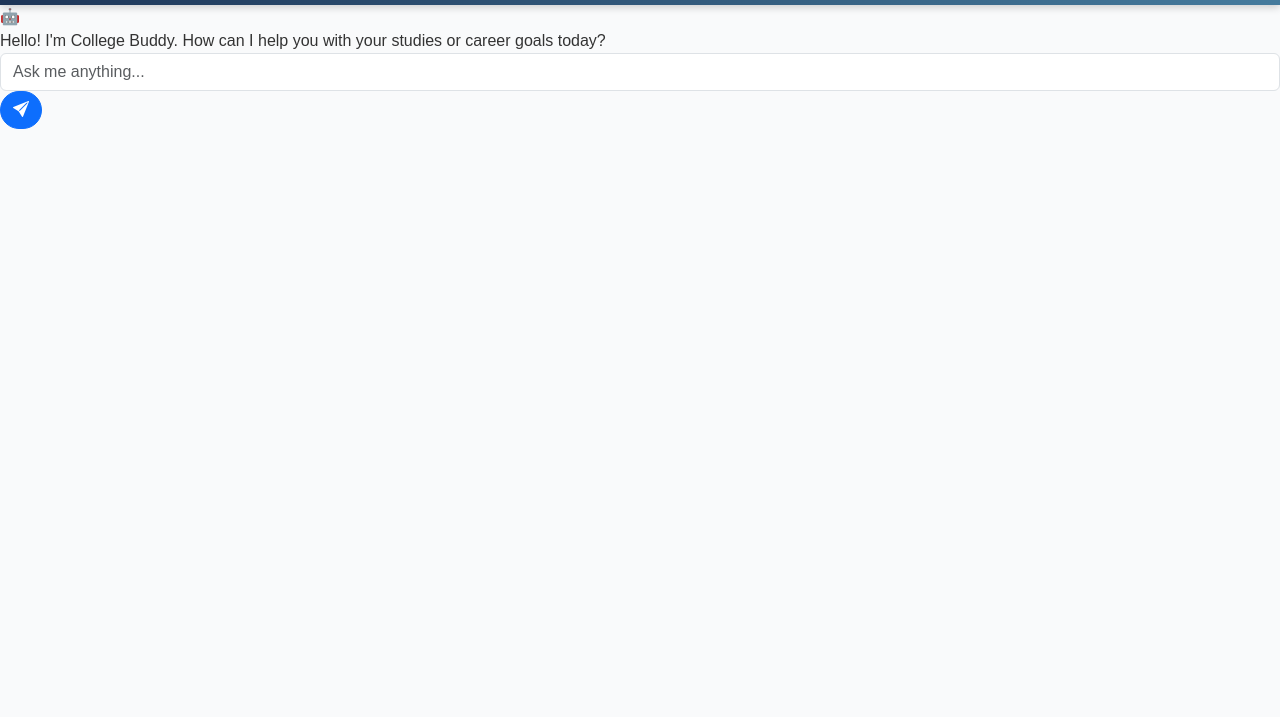
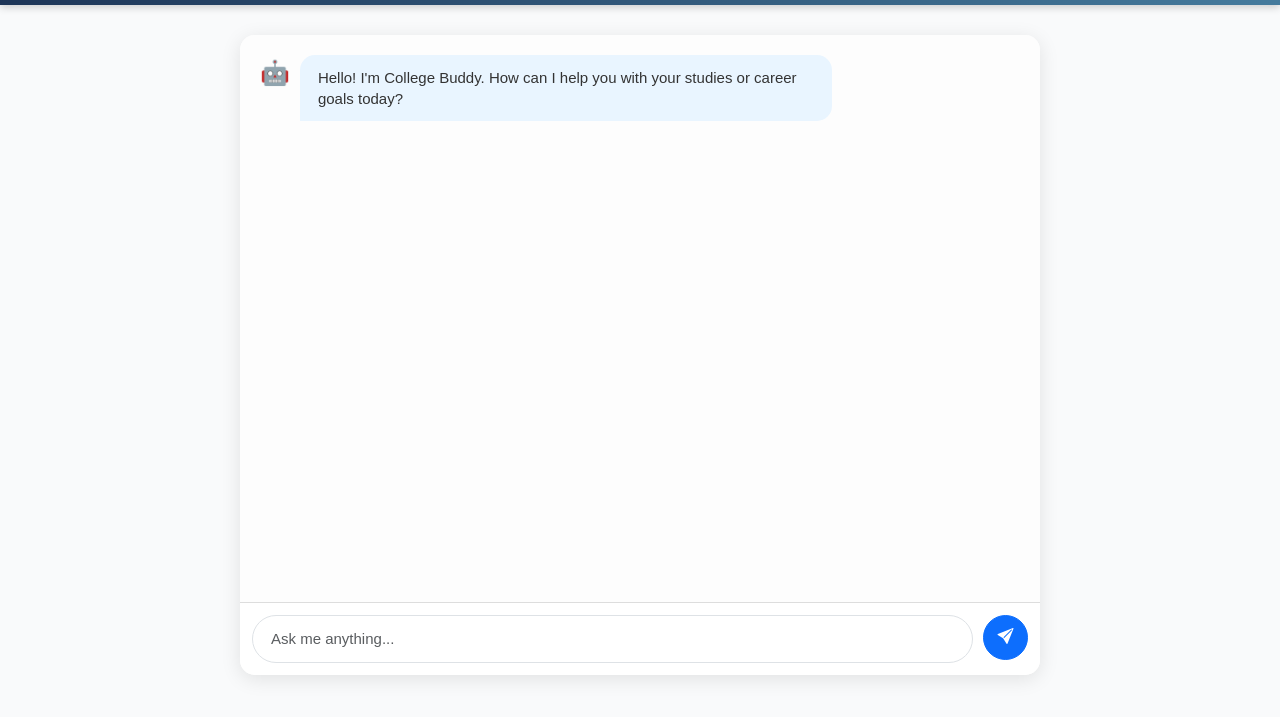
Before and after one commit to bishwa2005/project, a plain HTML site: page public/ai-buddy.html in a window 1280 px wide. Shown: the part 51-768 px from the top of the page. Drawn offline with nearby package versions, Linux system fonts and the light colour scheme; no server answers; sample sign-in values are in the browser's storage.

Commit message:
chat bot

```diff
--- a/public/style.css
+++ b/public/style.css
@@ -83,3 +83,99 @@ footer a:hover {
   from { opacity: 0; transform: translateY(30px); }
   to { opacity: 1; transform: translateY(0); }
 }
+
+
+.chat-container {
+    max-width: 800px;
+    height: 80vh;
+    margin: 30px auto;
+    display: flex;
+    flex-direction: column;
+    background: #fff;
+    border-radius: 15px;
+    box-shadow: 0 4px 20px rgba(0,0,0,0.1);
+    overflow: hidden;
+}
+
+/* Chat Log */
+.chat-log {
+    flex: 1;
+    padding: 20px;
+    overflow-y: auto;
+    background: #fdfdfd;
+}
+
+/* Scrollbar Styling */
+.chat-log::-webkit-scrollbar {
+    width: 8px;
+}
+.chat-log::-webkit-scrollbar-thumb {
+    background: #bbb;
+    border-radius: 5px;
+}
+.chat-log::-webkit-scrollbar-thumb:hover {
+    background: #999;
+}
+
+/* Chat Messages */
+.chat-message {
+    display: flex;
+    align-items: flex-start;
+    margin-bottom: 15px;
+}
+
+/* AI Message */
+.ai-message .avatar {
+    font-size: 24px;
+    margin-right: 10px;
+}
+.ai-message .message-content {
+    background: #e9f5ff;
+    padding: 12px 18px;
+    border-radius: 15px 15px 15px 0;
+    max-width: 70%;
+    font-size: 15px;
+    line-height: 1.4;
+    color: #333;
+}
+
+/* User Message */
+.user-message {
+    justify-content: flex-end;
+}
+.user-message .message-content {
+    background: #007bff;
+    color: white;
+    padding: 12px 18px;
+    border-radius: 15px 15px 0 15px;
+    max-width: 70%;
+    font-size: 15px;
+    line-height: 1.4;
+}
+
+/* Chat Input Area */
+.chat-input-area {
+    display: flex;
+    padding: 12px;
+    border-top: 1px solid #ddd;
+    background: #fff;
+}
+.chat-input-area form {
+    display: flex;
+    width: 100%;
+    gap: 10px;
+}
+.chat-input-area input {
+    flex: 1;
+    border-radius: 25px;
+    padding: 12px 18px;
+    font-size: 15px;
+}
+.chat-input-area button {
+    border-radius: 50%;
+    width: 45px;
+    height: 45px;
+    display: flex;
+    align-items: center;
+    justify-content: center;
+}
```
